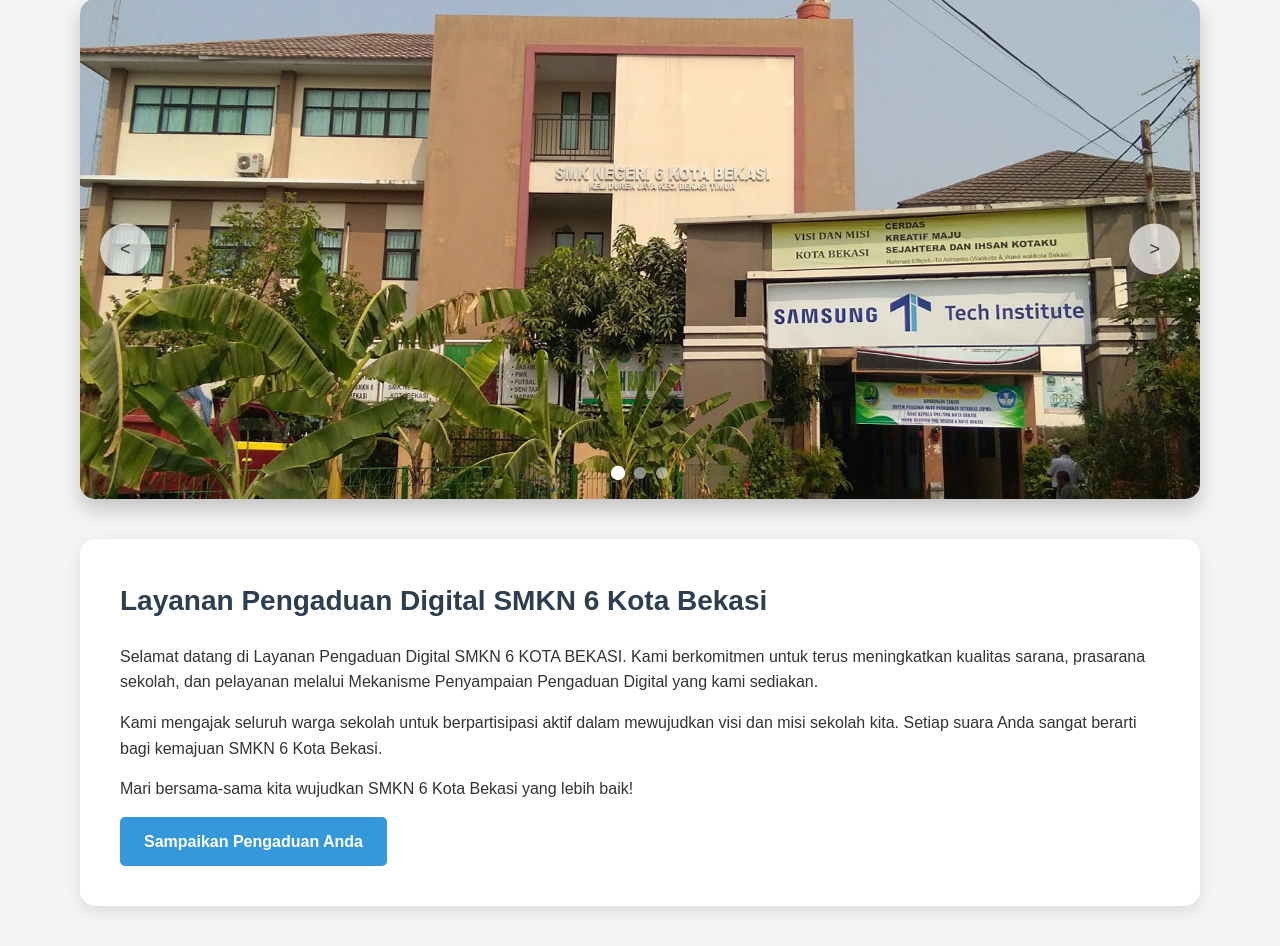
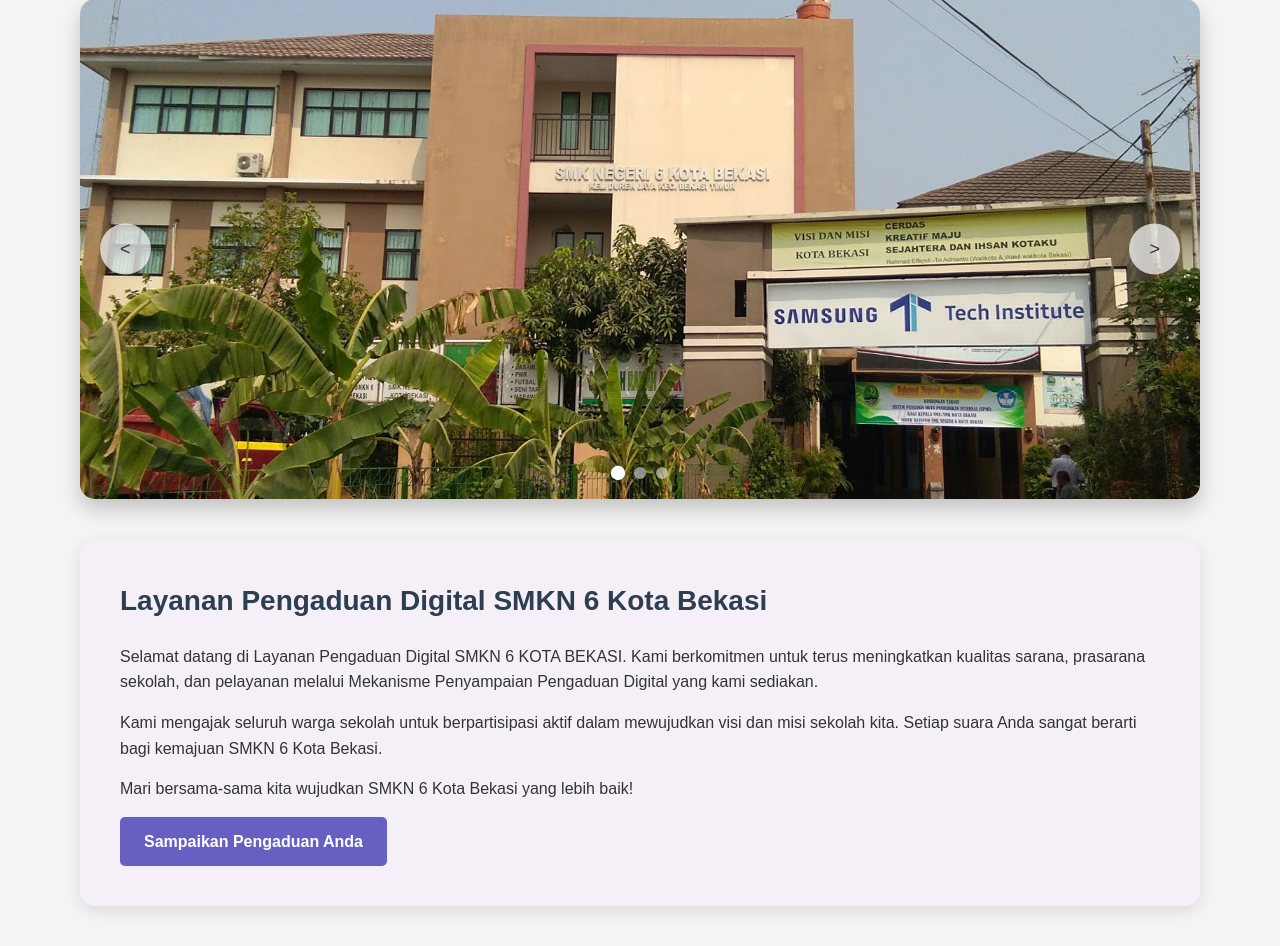
Before and after one commit to veroxciro/pengaduan, a PHP site: page /pengaduandigital/pages/home.php in a window 1280 px wide. Shown: the part 41-987 px from the top of the page. Run offline with PHP 8.4, Linux system fonts and the light colour scheme.

Commit message:
Update home.php v2

```diff
--- a/pages/home.php
+++ b/pages/home.php
@@ -92,7 +92,7 @@
         }
 
         .visitors {
-            background-color: white;
+            background-color: #f5f0f7;
             padding: 40px;
             border-radius: 15px;
             box-shadow: 0 5px 15px rgba(0, 0, 0, 0.1);
@@ -110,7 +110,7 @@
 
         .cta-button {
             display: inline-block;
-            background-color: #3498db;
+            background-color: #6760c3;
             color: white;
             padding: 12px 24px;
             text-decoration: none;
```
